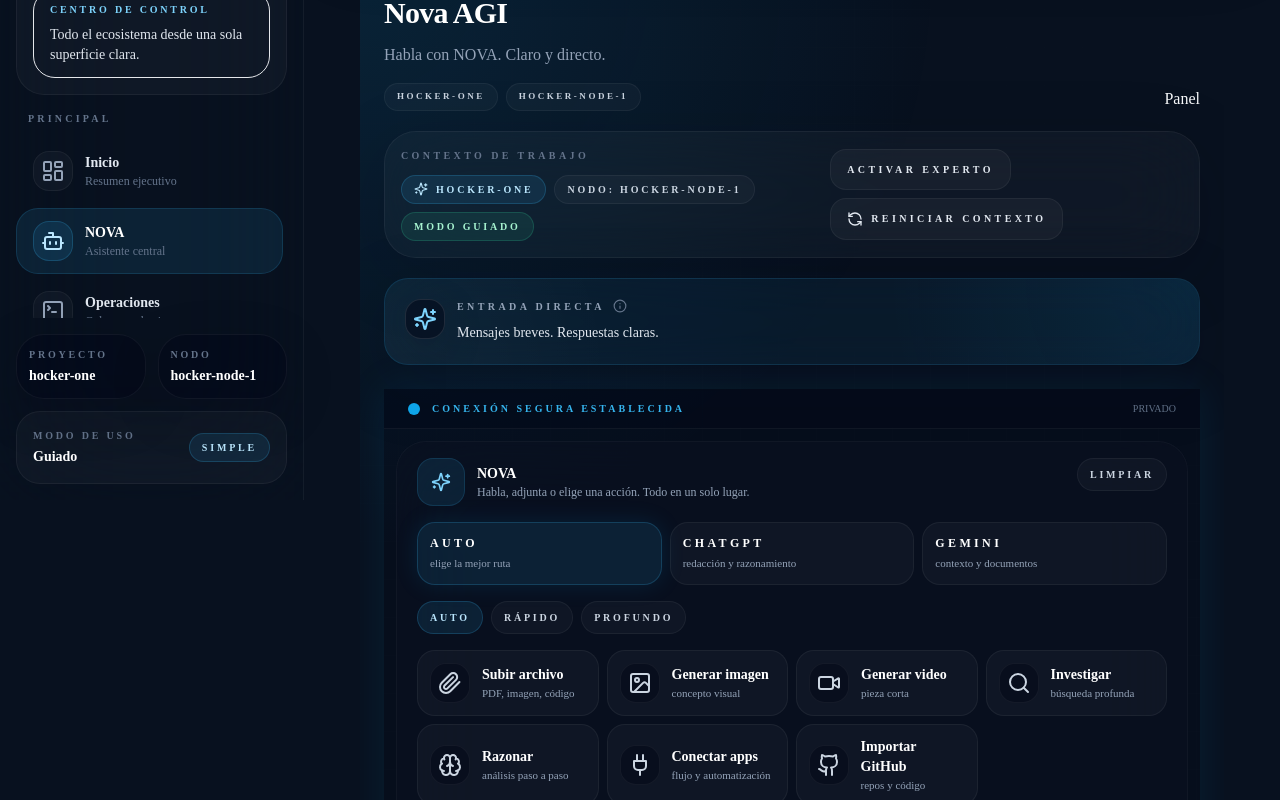
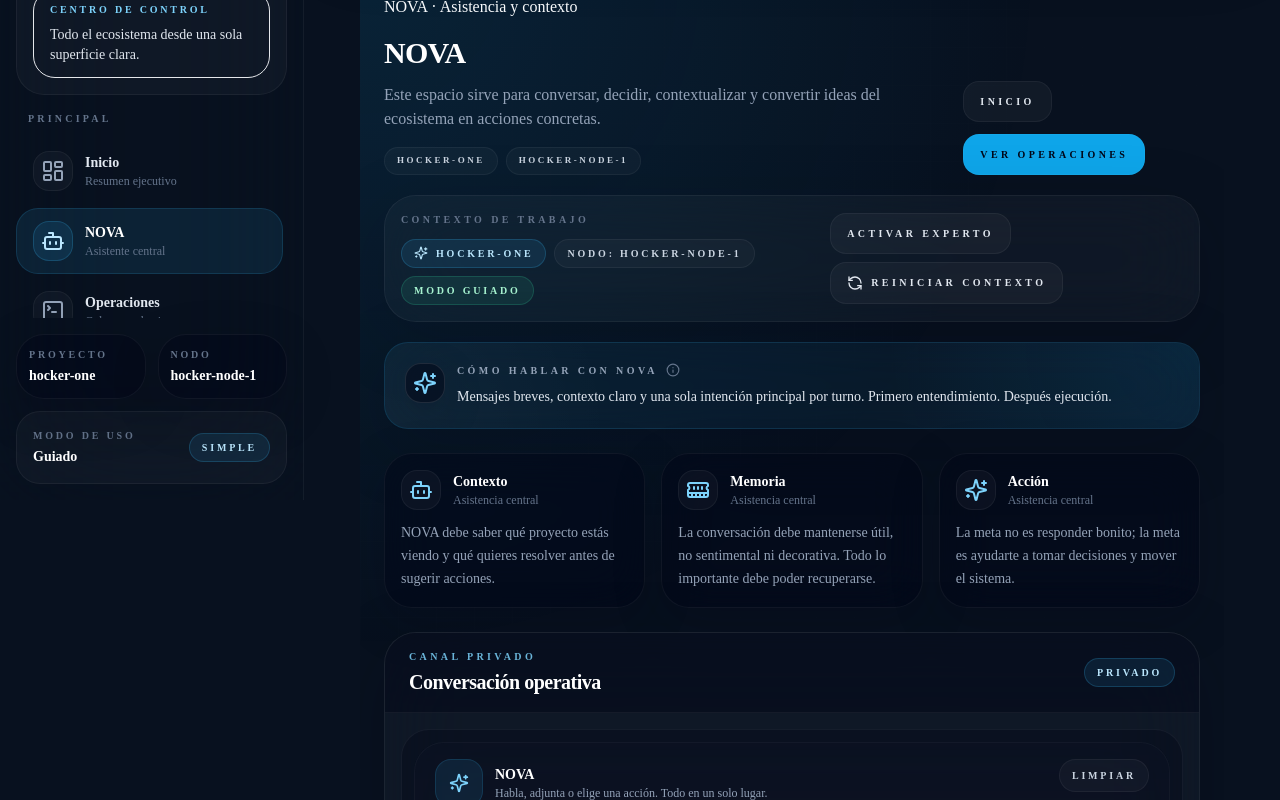
Before and after one commit to HockerAGI/hocker.one, a Next.js app: page /chat in a window 1280 px wide. Shown: the part 300-1100 px from the top of the page. Built offline with nearby package versions, Linux system fonts and the light colour scheme.

Commit message:
Actualizar page.tsx

```diff
--- a/src/app/chat/page.tsx
+++ b/src/app/chat/page.tsx
@@ -1,50 +1,101 @@
 import type { Metadata } from "next";
 import Link from "next/link";
+import { Bot, MemoryStick, Sparkles } from "lucide-react";
 import PageShell from "@/components/PageShell";
 import Hint from "@/components/Hint";
 import NovaChat from "@/components/NovaChat";
 
 export const metadata: Metadata = {
-  title: "Nova AGI",
-  description: "Canal privado de conversación con NOVA.",
+  title: "NOVA",
+  description: "Asistencia operativa, memoria y contexto del ecosistema Hocker.",
 };
+
+function NovaGuideCard({
+  title,
+  text,
+  icon: Icon,
+}: {
+  title: string;
+  text: string;
+  icon: React.ComponentType<{ className?: string }>;
+}) {
+  return (
+    <div className="shell-card p-4">
+      <div className="flex items-center gap-3">
+        <div className="flex h-10 w-10 items-center justify-center rounded-2xl border border-white/5 bg-white/[0.03] text-sky-300">
+          <Icon className="h-4.5 w-4.5" />
+        </div>
+
+        <div>
+          <p className="text-sm font-bold text-white">{title}</p>
+          <p className="text-xs text-slate-500">Asistencia central</p>
+        </div>
+      </div>
+
+      <p className="mt-3 text-sm leading-relaxed text-slate-400">{text}</p>
+    </div>
+  );
+}
 
 export default function ChatPage() {
   return (
     <PageShell
-      title="Nova AGI"
-      subtitle="Habla con NOVA. Claro y directo."
+      eyebrow="NOVA · Asistencia y contexto"
+      title="NOVA"
+      description="Este espacio sirve para conversar, decidir, contextualizar y convertir ideas del ecosistema en acciones concretas."
       actions={
-        <Link href="/dashboard" className="hocker-button-primary">
-          Panel
-        </Link>
+        <>
+          <Link href="/dashboard" className="shell-button-secondary">
+            Inicio
+          </Link>
+          <Link href="/commands" className="shell-button-primary">
+            Ver operaciones
+          </Link>
+        </>
       }
     >
-      <div className="flex min-h-[calc(100dvh-220px)] flex-col gap-4 sm:min-h-[calc(100dvh-200px)] sm:gap-6">
-        <Hint title="Entrada directa">
-          Mensajes breves. Respuestas claras.
+      <div className="space-y-6">
+        <Hint title="Cómo hablar con NOVA">
+          Mensajes breves, contexto claro y una sola intención principal por turno. Primero
+          entendimiento. Después ejecución.
         </Hint>
 
-        <div className="hocker-panel-pro flex min-h-[68dvh] flex-1 flex-col overflow-hidden border-sky-500/25 shadow-[0_0_40px_rgba(14,165,233,0.1)] hocker-page-enter lg:min-h-0">
-          <div className="flex shrink-0 items-center justify-between border-b border-white/5 bg-slate-950/50 px-4 py-3 sm:px-6">
-            <div className="flex items-center gap-3">
-              <span className="relative flex h-3 w-3">
-                <span className="absolute inline-flex h-full w-full rounded-full bg-sky-400 opacity-75 animate-ping" />
-                <span className="relative inline-flex h-3 w-3 rounded-full bg-sky-500" />
-              </span>
-              <span className="text-[9px] sm:text-[10px] font-black uppercase tracking-[0.3em] text-sky-400">
-                Conexión segura establecida
-              </span>
+        <section className="grid gap-4 md:grid-cols-3">
+          <NovaGuideCard
+            title="Contexto"
+            text="NOVA debe saber qué proyecto estás viendo y qué quieres resolver antes de sugerir acciones."
+            icon={Bot}
+          />
+          <NovaGuideCard
+            title="Memoria"
+            text="La conversación debe mantenerse útil, no sentimental ni decorativa. Todo lo importante debe poder recuperarse."
+            icon={MemoryStick}
+          />
+          <NovaGuideCard
+            title="Acción"
+            text="La meta no es responder bonito; la meta es ayudarte a tomar decisiones y mover el sistema."
+            icon={Sparkles}
+          />
+        </section>
+
+        <section className="shell-panel overflow-hidden p-0">
+          <div className="border-b border-white/5 bg-slate-950/45 px-5 py-4 sm:px-6">
+            <div className="flex items-center justify-between gap-3">
+              <div>
+                <p className="section-kicker">Canal privado</p>
+                <h2 className="section-title mt-1">Conversación operativa</h2>
+              </div>
+
+              <span className="shell-chip-brand">Privado</span>
             </div>
-            <span className="text-[9px] sm:text-[10px] font-mono uppercase text-slate-500">
-              Privado
-            </span>
           </div>
 
-          <div className="flex-1 overflow-hidden bg-slate-950/20 p-2 sm:p-3">
-            <NovaChat />
+          <div className="p-3 sm:p-4">
+            <div className="min-h-[68dvh] rounded-[28px] border border-white/5 bg-slate-950/35 p-2 sm:p-3">
+              <NovaChat />
+            </div>
           </div>
-        </div>
+        </section>
       </div>
     </PageShell>
   );
```
